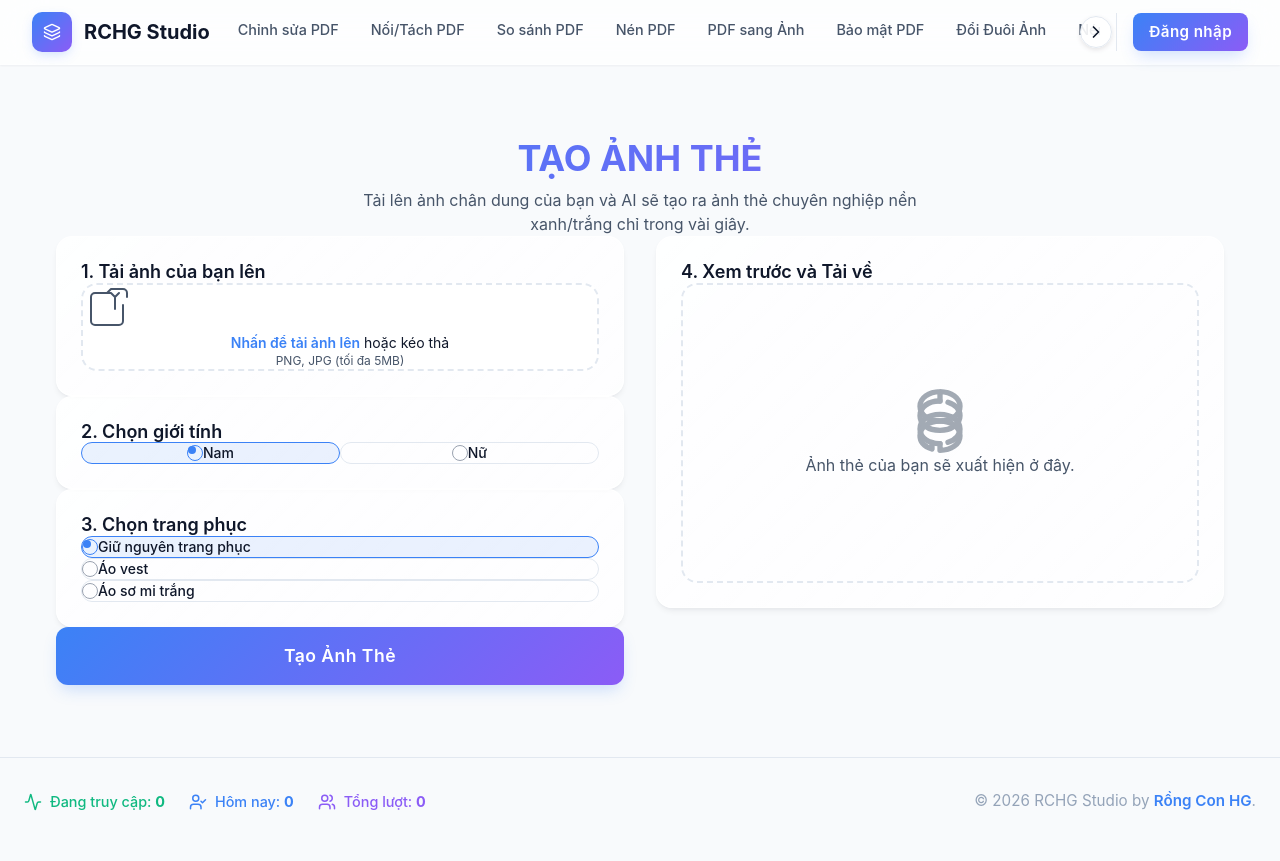
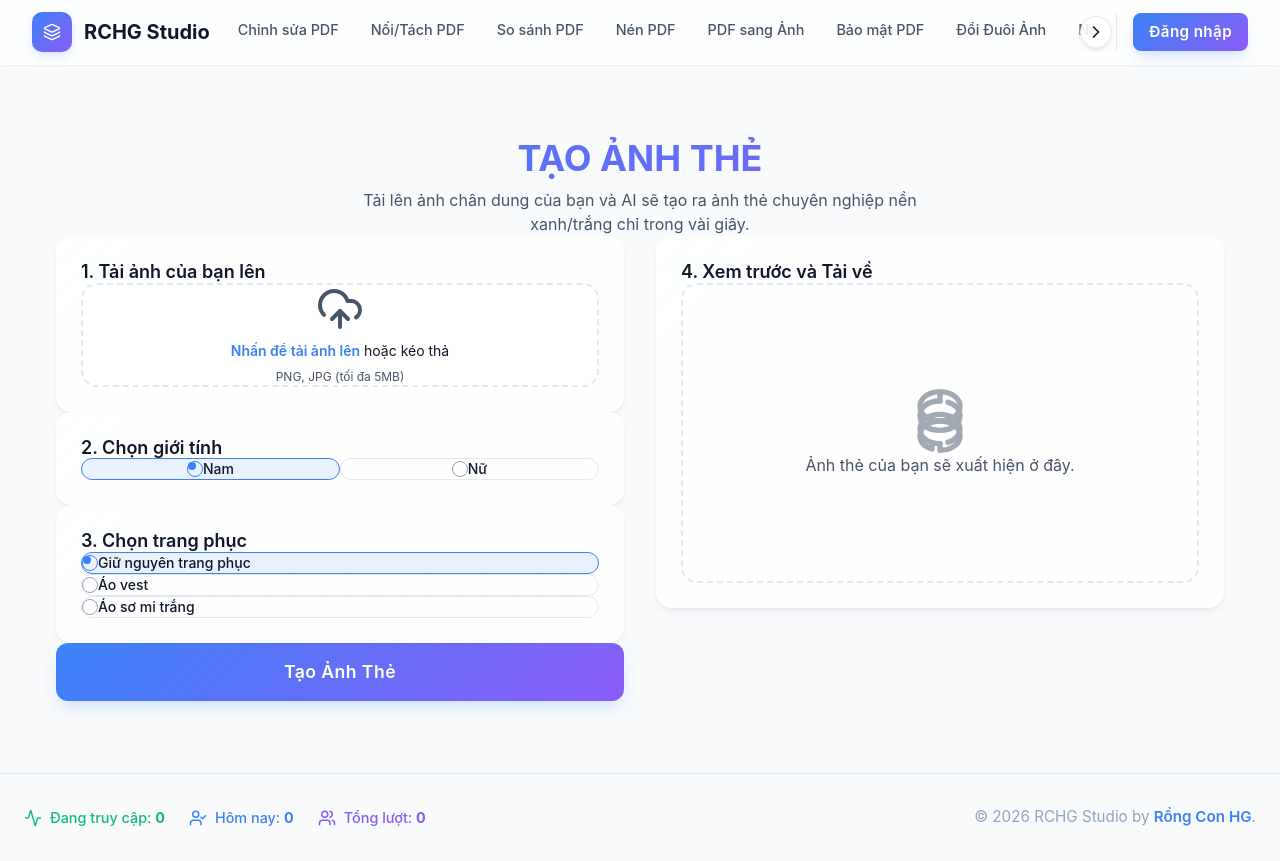
Before and after one commit to rchg2025/pdfstudio, a React (Vite) app: page /tao-anh-the in a window 1280 px wide. Built offline with nearby package versions, Linux system fonts and the light colour scheme; no server answers.

Commit message:
fix: IdPhotoGenerator layout and add to Home menu

```diff
--- a/src/pages/Home.tsx
+++ b/src/pages/Home.tsx
@@ -11,7 +11,8 @@ import {
   RefreshCw,
   Stamp,
   Eraser,
-  ImagePlus
+  ImagePlus,
+  UserSquare
 } from 'lucide-react';
 import './Home.css';
 
@@ -87,6 +88,12 @@ const tools = [
     icon: <Eraser size={24} />,
     title: 'Công Cụ Xóa Nền Theo Màu',
     desc: 'Tự động chọn và xóa phông nền theo màu sắc với công cụ Chroma Key.'
+  },
+  {
+    path: '/tao-anh-the',
+    icon: <UserSquare size={24} />,
+    title: 'Tạo Ảnh Thẻ',
+    desc: 'Tự động tạo ảnh thẻ chuyên nghiệp phông xanh, trắng bằng AI.'
   }
 ];
 
--- a/src/pages/IdPhotoGenerator.tsx
+++ b/src/pages/IdPhotoGenerator.tsx
@@ -1,4 +1,5 @@
 import React, { useState, useRef } from 'react';
+import { UploadCloud } from 'lucide-react';
 
 export default function IdPhotoGenerator() {
   const [previewUrl, setPreviewUrl] = useState<string | null>(null);
@@ -242,20 +243,18 @@ export default function IdPhotoGenerator() {
               <input
                 type="file"
                 ref={fileInputRef}
-                className="hidden"
+                style={{ display: 'none' }}
                 accept="image/png, image/jpeg"
                 onChange={handleFileChange}
               />
 
               {!previewUrl ? (
-                <div>
-                  <svg className="mx-auto h-12 w-12 text-[var(--text-secondary)]" stroke="currentColor" fill="none" viewBox="0 0 48 48" aria-hidden="true">
-                      <path d="M28 8H12a4 4 0 00-4 4v20m32-12v8m0 0v8a4 4 0 01-4 4H12a4 4 0 01-4-4V12a4 4 0 014-4h12l4-4h12a4 4 0 014 4v4m-8-4l-4 4m0 0l-4-4m4 4v12" strokeWidth="2" strokeLinecap="round" strokeLinejoin="round" />
-                  </svg>
-                  <p className="mt-2 text-sm text-[var(--text-primary)]">
+                <div style={{ display: 'flex', flexDirection: 'column', alignItems: 'center', gap: '0.5rem' }}>
+                  <UploadCloud size={48} className="text-[var(--text-secondary)] mb-2" />
+                  <p className="text-sm text-[var(--text-primary)]">
                       <span className="font-semibold text-[var(--primary)]">Nhấn để tải ảnh lên</span> hoặc kéo thả
                   </p>
-                  <p className="text-xs text-[var(--text-secondary)] mt-1">PNG, JPG (tối đa 5MB)</p>
+                  <p className="text-xs text-[var(--text-secondary)]">PNG, JPG (tối đa 5MB)</p>
                 </div>
               ) : (
                 <img src={previewUrl} className="max-h-48 mx-auto rounded-lg object-contain" alt="Xem trước" />
@@ -268,7 +267,7 @@ export default function IdPhotoGenerator() {
             <h2 className="text-lg font-semibold mb-3" style={{ color: 'var(--text-primary)' }}>2. Chọn giới tính</h2>
             <div className="flex space-x-4">
               <label className={`flex-1 flex items-center p-3 border rounded-lg cursor-pointer transition-all ${gender === 'male' ? 'border-[var(--primary)] bg-[rgba(59,130,246,0.1)]' : 'border-[var(--border)]'}`}>
-                  <input type="radio" name="gender" value="male" className="hidden" checked={gender === 'male'} onChange={() => { setGender('male'); setClothing('original'); }} />
+                  <input type="radio" name="gender" value="male" style={{ display: 'none' }} checked={gender === 'male'} onChange={() => { setGender('male'); setClothing('original'); }} />
                   <div className="w-full flex items-center justify-center">
                       <span className={`w-4 h-4 inline-block mr-3 border rounded-full flex-shrink-0 flex items-center justify-center ${gender === 'male' ? 'border-[var(--primary)]' : 'border-gray-400'}`}>
                         {gender === 'male' && <span className="w-2 h-2 rounded-full bg-[var(--primary)] block"></span>}
@@ -277,7 +276,7 @@ export default function IdPhotoGenerator() {
                   </div>
               </label>
               <label className={`flex-1 flex items-center p-3 border rounded-lg cursor-pointer transition-all ${gender === 'female' ? 'border-[var(--primary)] bg-[rgba(59,130,246,0.1)]' : 'border-[var(--border)]'}`}>
-                  <input type="radio" name="gender" value="female" className="hidden" checked={gender === 'female'} onChange={() => { setGender('female'); setClothing('original'); }} />
+                  <input type="radio" name="gender" value="female" style={{ display: 'none' }} checked={gender === 'female'} onChange={() => { setGender('female'); setClothing('original'); }} />
                   <div className="w-full flex items-center justify-center">
                       <span className={`w-4 h-4 inline-block mr-3 border rounded-full flex-shrink-0 flex items-center justify-center ${gender === 'female' ? 'border-[var(--primary)]' : 'border-gray-400'}`}>
                         {gender === 'female' && <span className="w-2 h-2 rounded-full bg-[var(--primary)] block"></span>}
@@ -299,7 +298,7 @@ export default function IdPhotoGenerator() {
                 { value: 'a white collared shirt', label: 'Áo sơ mi trắng', for: 'both' },
               ].filter(c => c.for === 'both' || c.for === gender).map(option => (
                 <label key={option.value} className={`flex items-center p-3 border rounded-lg cursor-pointer transition-all ${clothing === option.value ? 'border-[var(--primary)] bg-[rgba(59,130,246,0.1)]' : 'border-[var(--border)]'}`}>
-                    <input type="radio" name="clothing" value={option.value} className="hidden" checked={clothing === option.value} onChange={() => setClothing(option.value)} />
+                    <input type="radio" name="clothing" value={option.value} style={{ display: 'none' }} checked={clothing === option.value} onChange={() => setClothing(option.value)} />
                     <div className="w-full flex items-center">
                         <span className={`w-4 h-4 inline-block mr-3 border rounded-full flex-shrink-0 flex items-center justify-center ${clothing === option.value ? 'border-[var(--primary)]' : 'border-gray-400'}`}>
                           {clothing === option.value && <span className="w-2 h-2 rounded-full bg-[var(--primary)] block"></span>}
```
